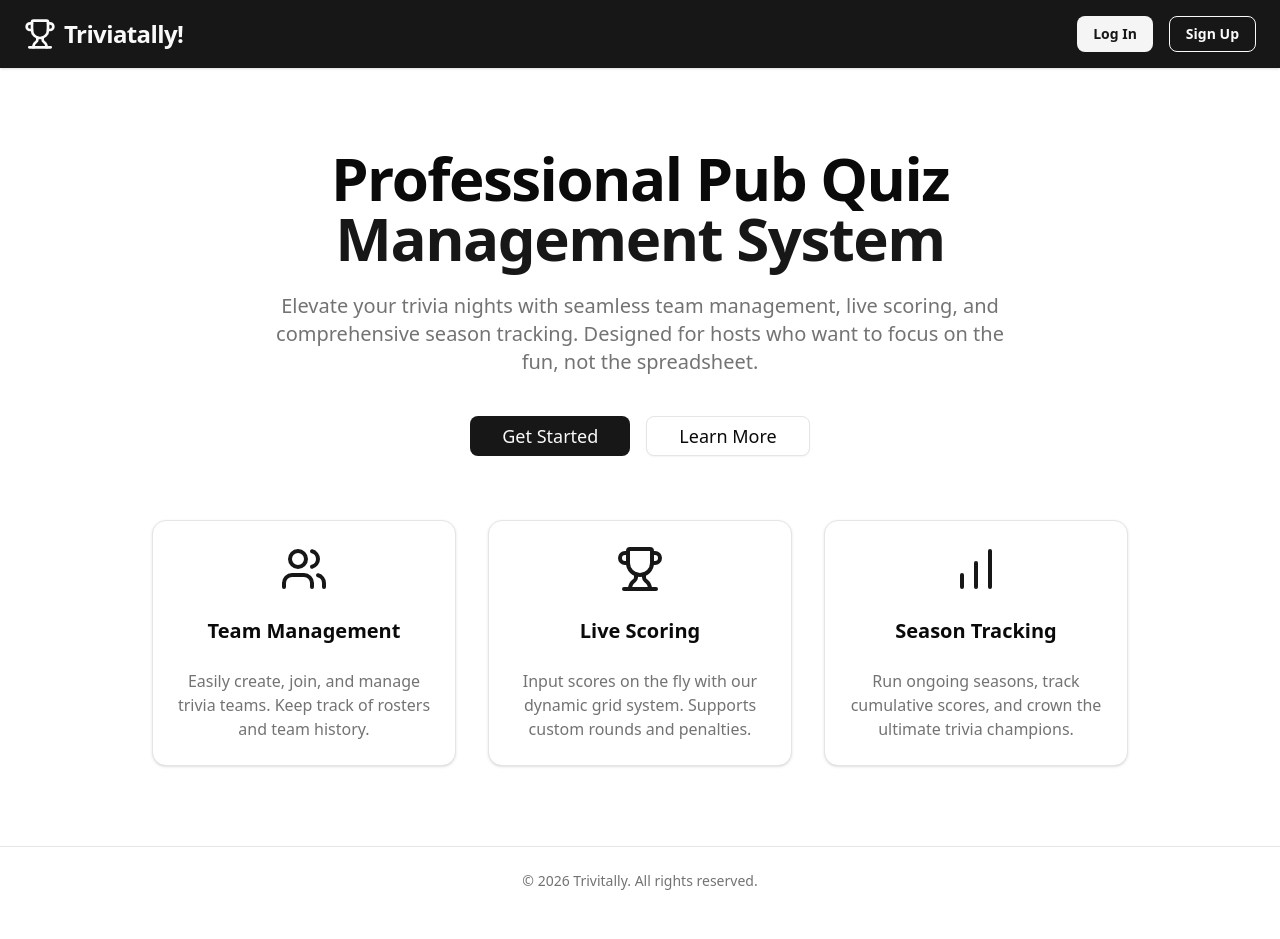
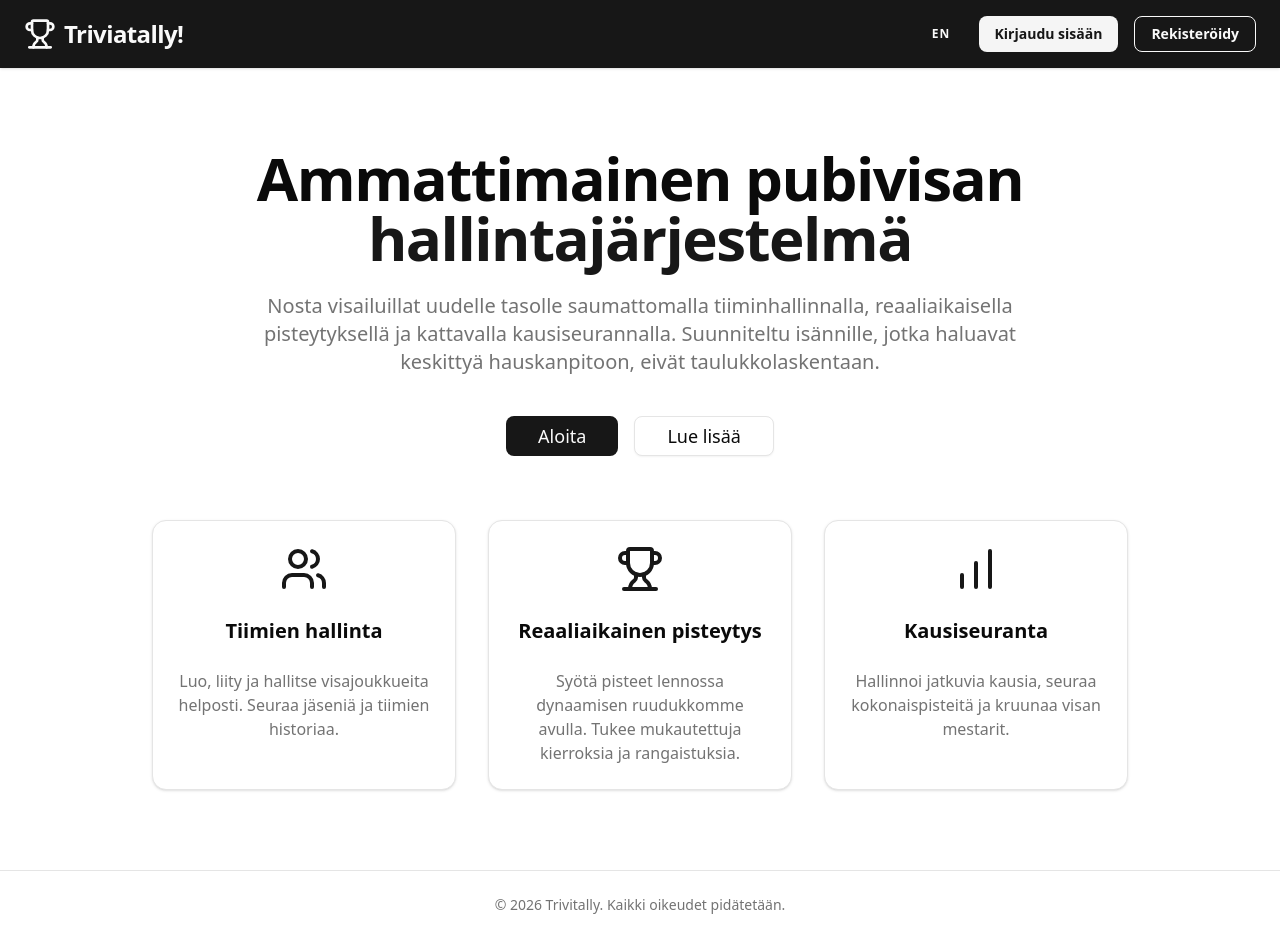
Before and after one commit to Tkeinon/triviatally, a Next.js app: page / in a window 1280 px wide. Before the commit the page ends 915 px from the top, so only its background shows below. Built offline with nearby package versions, Linux system fonts and the light colour scheme; no server answers.

Commit message:
feat: Implement i18n support, add Finnish translations and language switcher

```diff
--- a/messages/en.json
+++ b/messages/en.json
@@ -1,7 +1,32 @@
 {
   "HomePage": {
-    "title": "Welcome to TriviaTally",
-    "description": "Professional pub quiz management system"
+    "title": "Triviatally!",
+    "logIn": "Log In",
+    "signUp": "Sign Up",
+    "hero": {
+      "titlePart1": "Professional Pub Quiz",
+      "titlePart2": "Management System",
+      "description": "Elevate your trivia nights with seamless team management, live scoring, and comprehensive season tracking. Designed for hosts who want to focus on the fun, not the spreadsheet.",
+      "getStarted": "Get Started",
+      "learnMore": "Learn More"
+    },
+    "features": {
+      "teamManagement": {
+        "title": "Team Management",
+        "description": "Easily create, join, and manage trivia teams. Keep track of rosters and team history."
+      },
+      "liveScoring": {
+        "title": "Live Scoring",
+        "description": "Input scores on the fly with our dynamic grid system. Supports custom rounds and penalties."
+      },
+      "seasonTracking": {
+        "title": "Season Tracking",
+        "description": "Run ongoing seasons, track cumulative scores, and crown the ultimate trivia champions."
+      }
+    },
+    "footer": {
+      "rights": "© {year} Trivitally. All rights reserved."
+    }
   },
   "Common": {
     "save": "Save",
--- /dev/null
+++ b/messages/fi.json
@@ -0,0 +1,37 @@
+{
+  "HomePage": {
+    "title": "Triviatally!",
+    "logIn": "Kirjaudu sisään",
+    "signUp": "Rekisteröidy",
+    "hero": {
+      "titlePart1": "Ammattimainen pubivisan",
+      "titlePart2": "hallintajärjestelmä",
+      "description": "Nosta visailuillat uudelle tasolle saumattomalla tiiminhallinnalla, reaaliaikaisella pisteytyksellä ja kattavalla kausiseurannalla. Suunniteltu isännille, jotka haluavat keskittyä hauskanpitoon, eivät taulukkolaskentaan.",
+      "getStarted": "Aloita",
+      "learnMore": "Lue lisää",
+      "highlight": "hallintajärjestelmä"
+    },
+    "features": {
+      "teamManagement": {
+        "title": "Tiimien hallinta",
+        "description": "Luo, liity ja hallitse visajoukkueita helposti. Seuraa jäseniä ja tiimien historiaa."
+      },
+      "liveScoring": {
+        "title": "Reaaliaikainen pisteytys",
+        "description": "Syötä pisteet lennossa dynaamisen ruudukkomme avulla. Tukee mukautettuja kierroksia ja rangaistuksia."
+      },
+      "seasonTracking": {
+        "title": "Kausiseuranta",
+        "description": "Hallinnoi jatkuvia kausia, seuraa kokonaispisteitä ja kruunaa visan mestarit."
+      }
+    },
+    "footer": {
+      "rights": "© {year} Trivitally. Kaikki oikeudet pidätetään."
+    }
+  },
+  "Common": {
+    "save": "Tallenna",
+    "cancel": "Peruuta",
+    "loading": "Ladataan..."
+  }
+}
--- a/src/app/page.tsx
+++ b/src/app/page.tsx
@@ -1,19 +1,23 @@
 import { Button } from '@/components/ui/button';
 import { Card, CardContent, CardHeader, CardTitle } from '@/components/ui/card';
 import { Trophy, Users, BarChart } from 'lucide-react';
+import { getTranslations } from 'next-intl/server';
+import LanguageSwitcher from '@/components/LanguageSwitcher';
 
-export default function HomePage() {
+export default async function HomePage() {
+  const t = await getTranslations('HomePage');
 
   return (
     <div className="flex flex-col min-h-screen">
       <header className="px-6 py-4 flex items-center justify-between bg-primary text-primary-foreground shadow-sm">
         <div className="flex items-center gap-2">
           <Trophy className="w-8 h-8" />
-          <h1 className="text-2xl font-bold tracking-tight">Triviatally!</h1>
+          <h1 className="text-2xl font-bold tracking-tight">{t('title')}</h1>
         </div>
         <nav className="flex items-center gap-4">
-          <Button variant="secondary" className="font-semibold">Log In</Button>
-          <Button variant="outline" className="bg-primary text-primary-foreground border-primary-foreground hover:bg-primary-foreground hover:text-primary font-semibold">Sign Up</Button>
+          <LanguageSwitcher />
+          <Button variant="secondary" className="font-semibold">{t('logIn')}</Button>
+          <Button variant="outline" className="bg-primary text-primary-foreground border-primary-foreground hover:bg-primary-foreground hover:text-primary font-semibold">{t('signUp')}</Button>
         </nav>
       </header>
 
@@ -21,14 +25,14 @@ export default function HomePage() {
 
         <section className="text-center flex flex-col items-center gap-6 max-w-3xl">
           <h2 className="text-5xl md:text-6xl font-extrabold tracking-tight text-foreground">
-            Professional Pub Quiz <span className="text-primary">Management System</span>
+            {t('hero.titlePart1')} <span className="text-primary">{t('hero.titlePart2')}</span>
           </h2>
           <p className="text-xl text-muted-foreground">
-            Elevate your trivia nights with seamless team management, live scoring, and comprehensive season tracking. Designed for hosts who want to focus on the fun, not the spreadsheet.
+            {t('hero.description')}
           </p>
           <div className="flex gap-4 mt-4">
-            <Button size="lg" className="text-lg px-8">Get Started</Button>
-            <Button size="lg" variant="outline" className="text-lg px-8">Learn More</Button>
+            <Button size="lg" className="text-lg px-8">{t('hero.getStarted')}</Button>
+            <Button size="lg" variant="outline" className="text-lg px-8">{t('hero.learnMore')}</Button>
           </div>
         </section>
 
@@ -36,30 +40,30 @@ export default function HomePage() {
           <Card>
             <CardHeader className="flex flex-col items-center text-center">
               <Users className="w-12 h-12 text-primary mb-4" />
-              <CardTitle className="text-xl">Team Management</CardTitle>
+              <CardTitle className="text-xl">{t('features.teamManagement.title')}</CardTitle>
             </CardHeader>
             <CardContent className="text-center text-muted-foreground">
-              Easily create, join, and manage trivia teams. Keep track of rosters and team history.
+              {t('features.teamManagement.description')}
             </CardContent>
           </Card>
 
           <Card>
             <CardHeader className="flex flex-col items-center text-center">
               <Trophy className="w-12 h-12 text-primary mb-4" />
-              <CardTitle className="text-xl">Live Scoring</CardTitle>
+              <CardTitle className="text-xl">{t('features.liveScoring.title')}</CardTitle>
             </CardHeader>
             <CardContent className="text-center text-muted-foreground">
-              Input scores on the fly with our dynamic grid system. Supports custom rounds and penalties.
+              {t('features.liveScoring.description')}
             </CardContent>
           </Card>
 
           <Card>
             <CardHeader className="flex flex-col items-center text-center">
               <BarChart className="w-12 h-12 text-primary mb-4" />
-              <CardTitle className="text-xl">Season Tracking</CardTitle>
+              <CardTitle className="text-xl">{t('features.seasonTracking.title')}</CardTitle>
             </CardHeader>
             <CardContent className="text-center text-muted-foreground">
-              Run ongoing seasons, track cumulative scores, and crown the ultimate trivia champions.
+              {t('features.seasonTracking.description')}
             </CardContent>
           </Card>
         </section>
@@ -67,7 +71,7 @@ export default function HomePage() {
       </main>
 
       <footer className="border-t py-6 text-center text-muted-foreground text-sm">
-        <p>© {new Date().getFullYear()} Trivitally. All rights reserved.</p>
+        <p>{t('footer.rights', { year: new Date().getFullYear() })}</p>
       </footer>
     </div>
   );
--- /dev/null
+++ b/src/components/LanguageSwitcher.tsx
@@ -0,0 +1,30 @@
+'use client';
+
+import { useTransition } from 'react';
+import { setUserLocale } from '@/lib/locale';
+import { Button } from './ui/button';
+import { useLocale } from 'next-intl';
+
+export default function LanguageSwitcher() {
+  const [isPending, startTransition] = useTransition();
+  const locale = useLocale();
+
+  const toggleLocale = () => {
+    const nextLocale = locale === 'en' ? 'fi' : 'en';
+    startTransition(async () => {
+      await setUserLocale(nextLocale);
+    });
+  };
+
+  return (
+    <Button
+      variant="ghost"
+      size="sm"
+      onClick={toggleLocale}
+      disabled={isPending}
+      className="text-xs font-bold uppercase tracking-widest"
+    >
+      {locale === 'en' ? 'FI' : 'EN'}
+    </Button>
+  );
+}
--- a/src/lib/locale.ts
+++ b/src/lib/locale.ts
@@ -3,7 +3,7 @@
 import {cookies} from 'next/headers';
 
 const COOKIE_NAME = 'NEXT_LOCALE';
-const DEFAULT_LOCALE = 'en';
+const DEFAULT_LOCALE = 'fi';
 
 export async function getUserLocale() {
   const cookieStore = await cookies();
```
